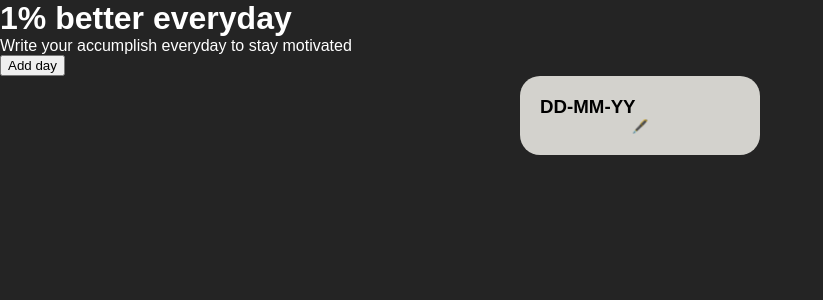
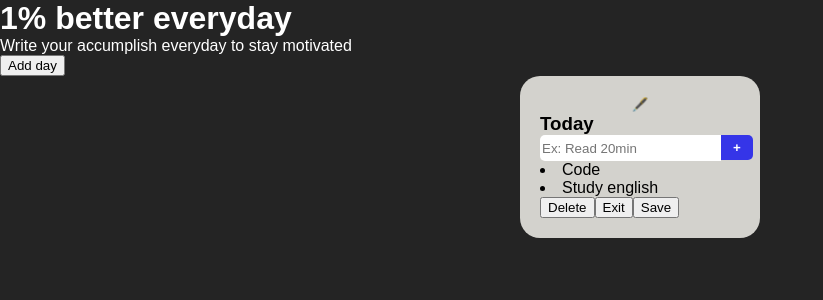
Before and after one commit to LuiguiDev/Accumbens, a React (Vite) app in the folder Accumbens/: page / in a window 1280 px wide. Shown: the top 300 px of the page, without its empty margins (0-823 px from the left). Built offline with nearby package versions, Linux system fonts and the light colour scheme.

Commit message:
Now can render a list of days but the features are broken

```diff
--- a/Accumbens/src/App.jsx
+++ b/Accumbens/src/App.jsx
@@ -1,18 +1,21 @@
 import { useState } from 'react'
 import './styles/App.css';
 import { Card } from './Components/Card';
-import achivements from './achivements'
+import { v4 as uuidv4 } from 'uuid';
 
 function App() {
-  const [tonalli, setTonalli] = useState([
-    'Read 30 minutes',
-    'Coding 1 hour',
-    'Starting new project',
-    'Starting new draw',
-    'Work out',
-    'Walk my dogs'
-  ]);
-  const [date, setDate] = useState('');
+  const initialState = JSON.parse(localStorage.getItem('achivements')) || [    {
+    day: 'Today',
+    task: ['Code', 'Study english'],
+  }
+];
+  const [achivements, setAchivements] = useState([
+    {
+      date: 'Today',
+      content: ['Code', 'Study english'],
+      editable: false
+    }
+]);
 
   return (
     <>
@@ -28,7 +31,15 @@ function App() {
         </div>
       </header>
       <main className="tonalli_list">
-        <Card achivements={tonalli} editable={false} />
+        {achivements.map(element => {
+          return(
+            <Card
+              key={uuidv4()}
+              achivements={achivements}
+              id={uuidv4()}
+            />
+          )
+        })}
       </main>
     </>
   )
--- a/Accumbens/src/Components/Card.jsx
+++ b/Accumbens/src/Components/Card.jsx
@@ -1,10 +1,40 @@
 import { useState } from 'react';
 import '../styles/card.css';
+import { v4 as uuid } from 'uuid';
 
-export function Card({  }) {
-  const [editable, setEditable] = useState(false);
-  const initialState = JSON.parse(localStorage.getItem('achivements')) || [];
-  const [achivements, setAchivements] = useState(initialState);
+function Day ({ date, content, editable }) {
+  function editTonalli() {
+
+  };
+  function manageDelete() {};
+  function manageExit () {};
+  function manageSave () {};
+
+  return (
+    <div className="paper">
+    <button className='edit' onClick={editTonalli}>🖋️</button>
+    <h3>{date}</h3>
+      <form >
+        <input type="text" placeholder='Ex: Read 20min' />
+        <button className='add'>+</button>
+      </form>
+      {content.map(task => {
+        return (
+          <li key={uuid()}>{task}</li>
+        )
+      })}
+    <div className='edit_buttons'>
+      <button className='delete' onClick={manageDelete}>Delete</button>
+      <button className='exit' onClick={manageExit}>Exit</button>
+      <button className='save' onClick={manageSave}>Save</button>
+    </div>
+  </div>
+
+  )
+}
+
+export function Card({ achivements, id }) {
+  console.log(achivements)
 
   function getDate () {
     const date = new Date();
@@ -13,56 +43,39 @@ export function Card({  }) {
     const yy = date.getFullYear();
 
     return `${dd}-${mm}-${yy}`
-  }
-  function editTonalli() {
-    setEditable(prevState => !prevState)
-  };
-  function deleteTonalli() {
-    console.log('Detele tonalli?')
   };
   function updateLocalStorage (newState) {
     window.localStorage.setItem('achivements', JSON.stringify(newState))
-  }
+  };
   function manageAddAcomplish (e) {
     e.preventDefault();
 
     const inputValue = e.target[0].value;
-    const newState = [...achivements, inputValue];
+    const newState = [...achivements, {
+      task: inputValue,
+      }];
 
     setAchivements(newState);
     updateLocalStorage(newState);
-  }
+
+    e.target[0].value = '';
+  };
+
 
   return(
-    <div className="card">
-      <div className="paper">
-        <h3 >DD-MM-YY</h3>
-        <button className='edit' onClick={editTonalli}>
-          🖋️
-        </button>
-        {editable &&
-          <form onSubmit={manageAddAcomplish}>
-            <input type="text" placeholder='Ex: Read 20min' />
-            <button className='add'>+</button>
-          </form>
-        }
-        <ul>
-          {
-            achivements.map((element, index) => {
-              return(
-                <li contentEditable={editable} key={index}>{element}</li>
-              )
-            })
-          }
-        </ul>
-        {editable &&
-        <div className='edit_buttons'>
-          <button className='delete'>Delete</button>
-          <button className='exit'>Exit</button>
-          <button className='save'>Save</button>
-        </div>
-        }
-      </div>
+    <div className="day_list">
+      {
+        achivements.map(element => {
+          return (
+            <Day
+              key={uuid()}
+              date={element.date}
+              content={element.content}
+              editable={element.editable}
+            />
+          )
+        })
+      }
     </div>
   )
 }
--- a/Accumbens/src/styles/card.css
+++ b/Accumbens/src/styles/card.css
@@ -1,8 +1,9 @@
-.card{
-  display: flex;
-  flex-direction: column;
+.day_list{
+  display: grid;
+  grid-template-columns: repeat(auto-fit, 240px);
+  gap: 20px;
+  justify-content: center;
   align-items: center;
-  gap: 20px;
 }
 .buttons{
   display: flex;
@@ -21,7 +22,7 @@
   display: flex;
   flex-direction: column;
   padding: 20px;
-  width: 200px;
+  width: calc(100% - 40px);
   min-height: 20px;
 }
 form {
--- a/package.json
+++ b/package.json
@@ -1,5 +1,6 @@
 {
   "dependencies": {
+    "uuid": "^9.0.0",
     "vite": "^4.1.1"
   }
 }
```
Also changed, not shown: 1 other file (tests, documents, lock files or other folders).
